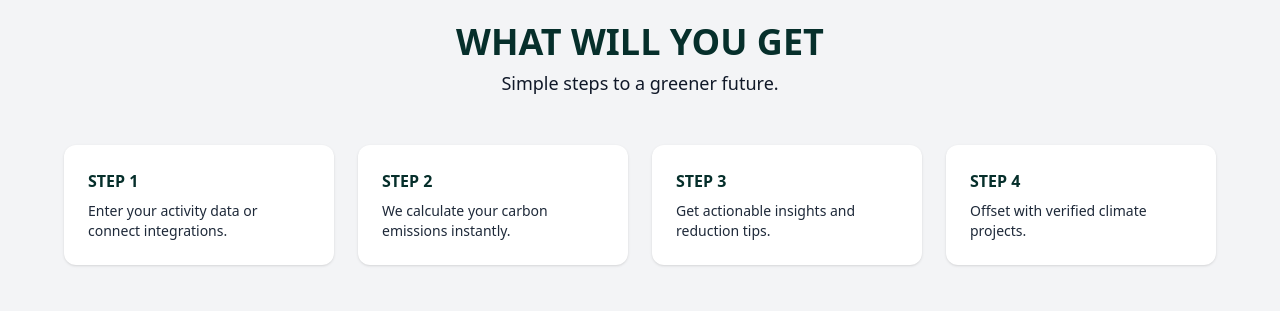
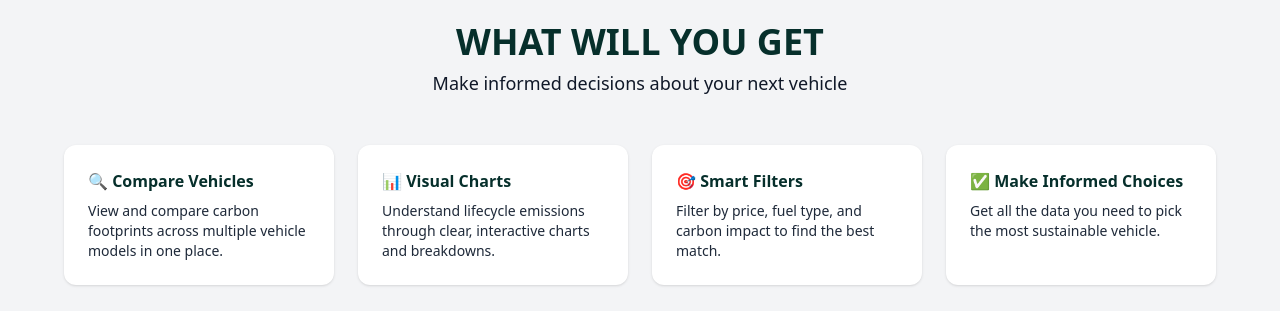
Before and after one commit to ManasTiwari-2101/Carbvium, a React (Vite) app in the folder Carbvium_Frontend/: page / in a window 1280 px wide. Shown: the part 938-1249 px from the top of the page. Built offline with nearby package versions, Linux system fonts and the light colour scheme.

Commit message:
clean up landing page by removing commented code and updating feature descriptions

```diff
--- a/Carbvium_Frontend/src/pages/landing.jsx
+++ b/Carbvium_Frontend/src/pages/landing.jsx
@@ -10,14 +10,6 @@ const Landing = () => {
 
       <nav className="flex text-white bg-[#0a2c2a]   justify-between items-center px-10 py-5">
           <div className="text-2xl font-bold">🌿 Carbvium</div>
-
-          {/* <div className="hidden md:flex gap-8 text-sm text-gray-300">
-            <span className="cursor-pointer hover:text-white">Product</span>
-            <span className="cursor-pointer hover:text-white">About</span>
-            <span className="cursor-pointer hover:text-white">Blog</span>
-            <span className="cursor-pointer hover:text-white">Contact</span>
-          </div> */}
-
           <button
             onClick={() => navigate("/login")}
             className="bg-green-500 hover:bg-green-600 text-black font-medium px-6 py-2 rounded-full hover:cursor-pointer transition"
@@ -28,25 +20,6 @@ const Landing = () => {
 
       {/* ================= HERO SECTION ================= */}
       <section className="bg-[#041f1d] text-white min-h-screen flex flex-col">
-
-        {/* Navbar */}
-        {/* <nav className="flex bg-[#0a2c2a] position-sticky top-0 justify-between items-center px-10 py-6">
-          <div className="text-2xl font-bold">🌿 Carbvium</div>
-
-          {/* <div className="hidden md:flex gap-8 text-sm text-gray-300">
-            <span className="cursor-pointer hover:text-white">Product</span>
-            <span className="cursor-pointer hover:text-white">About</span>
-            <span className="cursor-pointer hover:text-white">Blog</span>
-            <span className="cursor-pointer hover:text-white">Contact</span>
-          </div> */}
-
-          {/* <button
-            onClick={() => navigate("/login")}
-            className="bg-green-500 hover:bg-green-600 text-black font-medium px-6 py-2 rounded-full"
-          >
-            Join Today
-          </button> */}
-        {/* </nav> */}
 
         {/* Hero Content */}
         <div className="flex flex-col items-center text-center px-6 mt-10">
@@ -60,7 +33,7 @@ const Landing = () => {
           <p className="text-gray-200 mt-6 max-w-xl">
             Analyze the full environmental impact of every vehicle across its entire lifecycle. Compare models and choose the most sustainable option for you.
           </p>
-
+{/*
           <div className="flex gap-4 mt-8">
             <button className="bg-green-500 hover:bg-green-600 text-black px-6 py-3 rounded-full font-medium">
               Calculate Footprints
@@ -69,7 +42,7 @@ const Landing = () => {
             <button className="border border-green-400 text-green-400 px-6 py-3 rounded-full font-medium hover:bg-green-400 hover:text-black transition">
               Get Started
             </button>
-          </div>
+          </div> */}
 
           {/* Tree Image */}
           <div className="mt-12">
@@ -88,24 +61,22 @@ const Landing = () => {
           WHAT WILL YOU GET
         </h2>
         <p className="text-gray-900 text-[18px] mt-2">
-          Simple steps to a greener future.
+          Make informed decisions about your next vehicle
         </p>
 
         <div className="grid md:grid-cols-4 gap-6 mt-12 max-w-6xl mx-auto">
           {[
-            "Enter your activity data or connect integrations.",
-            "We calculate your carbon emissions instantly.",
-            "Get actionable insights and reduction tips.",
-            "Offset with verified climate projects.",
-          ].map((step, index) => (
+            { title: "🔍 Compare Vehicles", desc: "View and compare carbon footprints across multiple vehicle models in one place." },
+            { title: "📊 Visual Charts", desc: "Understand lifecycle emissions through clear, interactive charts and breakdowns." },
+            { title: "🎯 Smart Filters", desc: "Filter by price, fuel type, and carbon impact to find the best match." },
+            { title: "✅ Make Informed Choices", desc: "Get all the data you need to pick the most sustainable vehicle." },
+          ].map((feature, index) => (
             <div
               key={index}
               className="bg-white p-6 rounded-xl shadow-sm text-left"
             >
-              <h3 className="font-extrabold text-[#062f2b] mb-2">
-                STEP {index + 1}
-              </h3>
-              <p className="text-gray-800 text-sm">{step}</p>
+              <h3 className="font-extrabold text-[#062f2b] mb-2">{feature.title}</h3>
+              <p className="text-gray-800 text-sm">{feature.desc}</p>
             </div>
           ))}
         </div>
```
